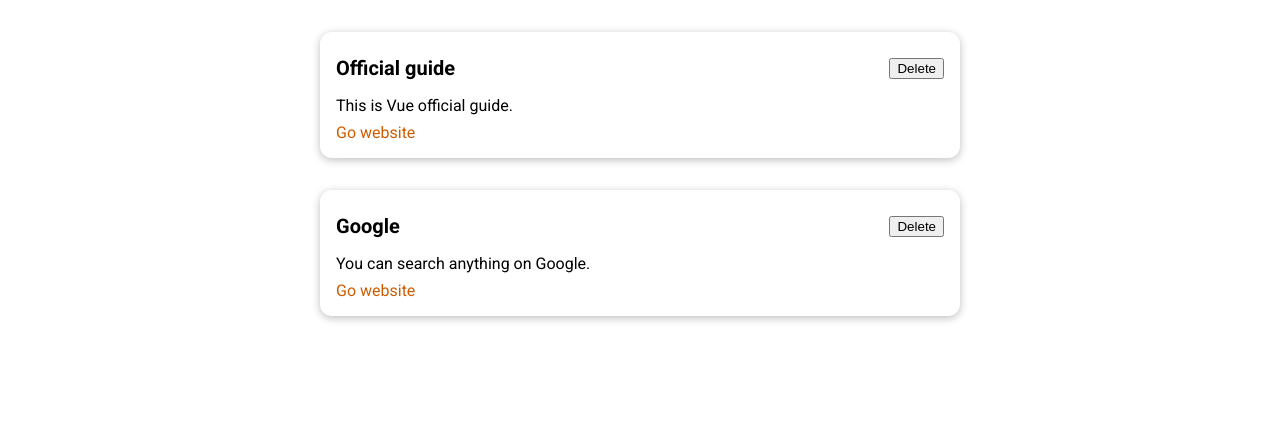
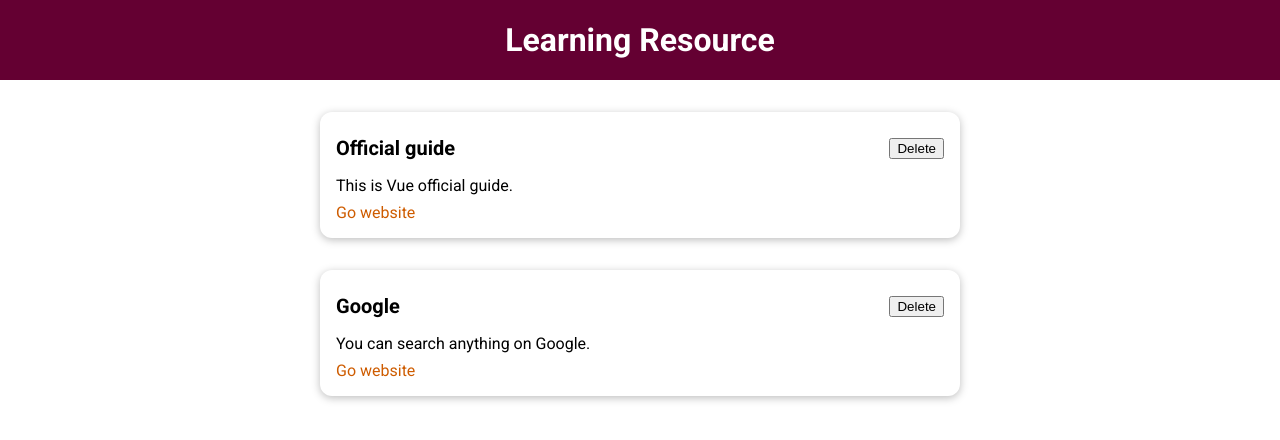
Before and after one commit to Martina928/learning-resource-app, a Vue app: page / in a window 1280 px wide. Shown: the top 440 px of the page. Built offline with nearby package versions, Linux system fonts and the light colour scheme.

Commit message:
feat: add header component

```diff
--- a/src/App.vue
+++ b/src/App.vue
@@ -1,12 +1,17 @@
 <template>
+  <TheHeader title="Learning Resource"></TheHeader>
   <ResourceList :resources="storedResources"></ResourceList>
 </template>
 
 <script>
+import TheHeader from './components/layout/TheHeader.vue';
 import ResourceList from './components/ResourceList.vue';
 
 export default {
-  components: { ResourceList },
+  components: {
+    ResourceList,
+    TheHeader
+  },
   data() {
     return {
       storedResources: [
--- /dev/null
+++ b/src/components/layout/TheHeader.vue
@@ -0,0 +1,27 @@
+<template>
+  <header>
+    <h1>{{ title }}</h1>
+  </header>
+</template>
+
+<script>
+export default {
+  props: ['title']
+}
+</script>
+
+<style scoped>
+header {
+  width: 100%;
+  height: 5rem;
+  background-color: #640032;
+  display: flex;
+  justify-content: center;
+  align-items: center;
+}
+
+header h1 {
+  color: white;
+  margin: 0;
+}
+</style>
```
